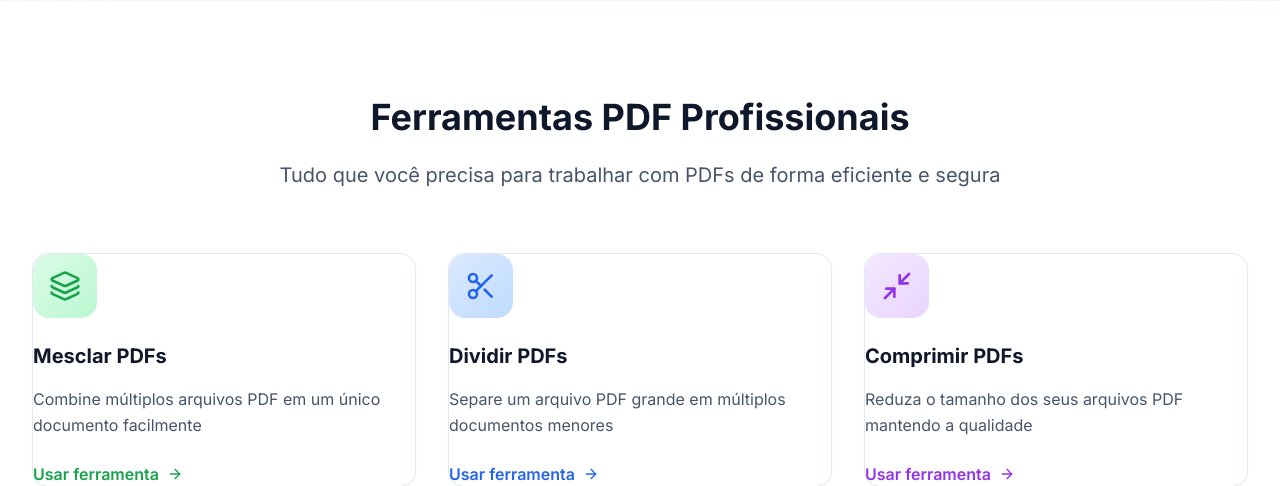
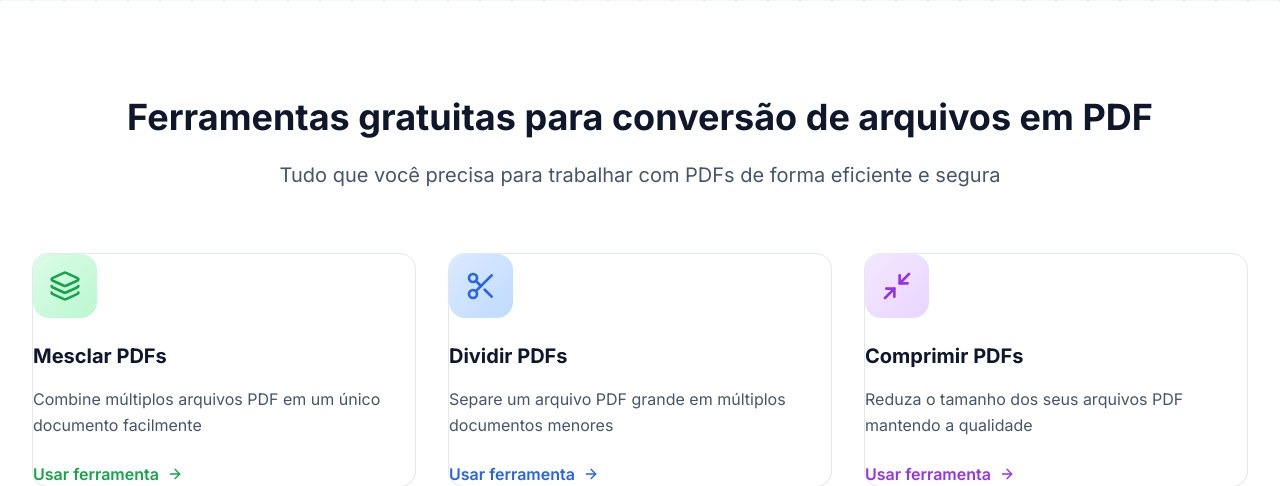
Before and after one commit to diegomoura09/HubPDF, a FastAPI app: page /home in a window 1280 px wide. Shown: the part 718-1204 px from the top of the page. Run offline with FastAPI, Linux system fonts and the light colour scheme; parts of the project's set-up code (start-up, migrations or seed data) failed here and were passed over; some libraries are stand-ins or nearby versions.

Commit message:
Update text and increase file upload limit
Adjusts UI text for "Ferramentas PDF Profissionais" to "Ferramentas gratuitas para conversão de arquivos em PDF" and increases the maximum file upload size from 50MB to 60MB. Modifies footer text and associated error messages.

Replit-Commit-Author: Agent
Replit-Commit-Session-Id: a20a4d93-0046-4bc2-adde-78577295eebd
Replit-Commit-Checkpoint-Type: full_checkpoint
Replit-Commit-Event-Id: bfd50f1d-3797-48a7-9997-49bb27dd4362
Replit-Commit-Screenshot-Url: https://storage.googleapis.com/screenshot-production-us-central1/9d1c6065-e45c-4ae8-ab35-b37d098f7755/a20a4d93-0046-4bc2-adde-78577295eebd/09Nioot

```diff
--- a/static/js/app.js
+++ b/static/js/app.js
@@ -167,9 +167,9 @@ function formatFileSize(bytes) {
  * Validate file sizes based on user plan
  */
 function validateFileSize(input) {
-    const ABSOLUTE_MAX_SIZE = 50 * 1024 * 1024; // 50MB hard limit
+    const ABSOLUTE_MAX_SIZE = 60 * 1024 * 1024; // 60MB hard limit
     const maxSize = parseInt(input.dataset.maxSize) || (10 * 1024 * 1024); // Default 10MB
-    const effectiveMaxSize = Math.min(maxSize, ABSOLUTE_MAX_SIZE); // Never exceed 50MB
+    const effectiveMaxSize = Math.min(maxSize, ABSOLUTE_MAX_SIZE); // Never exceed 60MB
     const files = Array.from(input.files);
     const oversizedFiles = files.filter(file => file.size > effectiveMaxSize);
 
@@ -181,9 +181,9 @@ function validateFileSize(input) {
 
         if (exceedsAbsoluteLimit) {
             if (window.alerts) {
-                window.alerts.error('Arquivo muito grande! O tamanho máximo permitido é 50MB.');
+                window.alerts.error('Arquivo muito grande! O tamanho máximo permitido é 60MB.');
             } else {
-                showToast('Arquivo muito grande! O tamanho máximo permitido é 50MB.', 'error');
+                showToast('Arquivo muito grande! O tamanho máximo permitido é 60MB.', 'error');
             }
         } else {
             if (window.alerts) {
--- a/templates/base.html
+++ b/templates/base.html
@@ -252,7 +252,7 @@
                             <span class="text-xs text-green-600 font-medium -mt-1">PDF Tools</span>
                         </div>
                     </div>
-                    <p class="text-slate-600 text-sm leading-relaxed max-w-md">Plataforma educacional gratuita para processar seus arquivos PDF com segurança e privacidade. Desenvolvida como projeto acadêmico sem fins lucrativos.</p>
+                    <p class="text-slate-600 text-sm leading-relaxed max-w-md">Plataforma gratuita para processar seus arquivos PDF com segurança e privacidade. Desenvolvida como projeto acadêmico.</p>
 
                     <div class="flex space-x-4 mt-6">
                         <a href="#" class="social-link">
--- a/templates/index.html
+++ b/templates/index.html
@@ -59,7 +59,7 @@
     <div class="max-w-7xl mx-auto px-4 sm:px-6 lg:px-8">
         <div class="text-center mb-16">
             <h2 class="text-3xl md:text-4xl font-bold text-slate-900 mb-6">
-                Ferramentas PDF Profissionais
+                Ferramentas gratuitas para conversão de arquivos em PDF
             </h2>
             <p class="text-xl text-slate-600 max-w-3xl mx-auto">
                 Tudo que você precisa para trabalhar com PDFs de forma eficiente e segura
--- a/templates/tools/index.html
+++ b/templates/tools/index.html
@@ -8,7 +8,7 @@
         <!-- Header -->
         <div class="text-center mb-16">
             <h1 class="text-4xl md:text-5xl font-bold text-slate-900 mb-6">
-                Ferramentas PDF Profissionais
+                Ferramentas gratuitas para conversão de arquivos em PDF
             </h1>
             <p class="text-xl text-slate-600 max-w-3xl mx-auto">
                 Converta, edite e manipule seus arquivos PDF com facilidade usando nossas ferramentas avançadas
```
Also changed, not shown: replit.md (+3 -1 lines).
